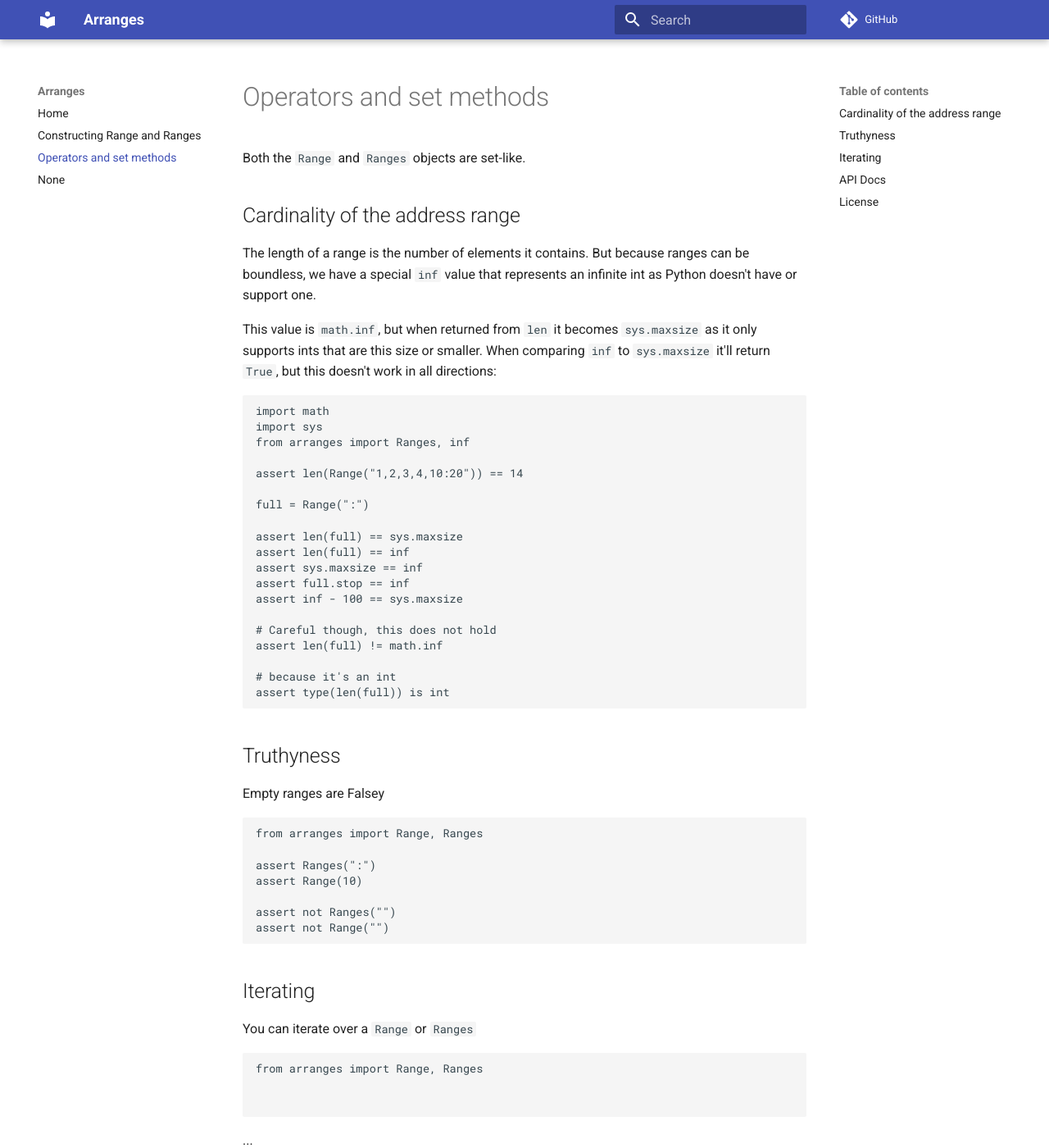
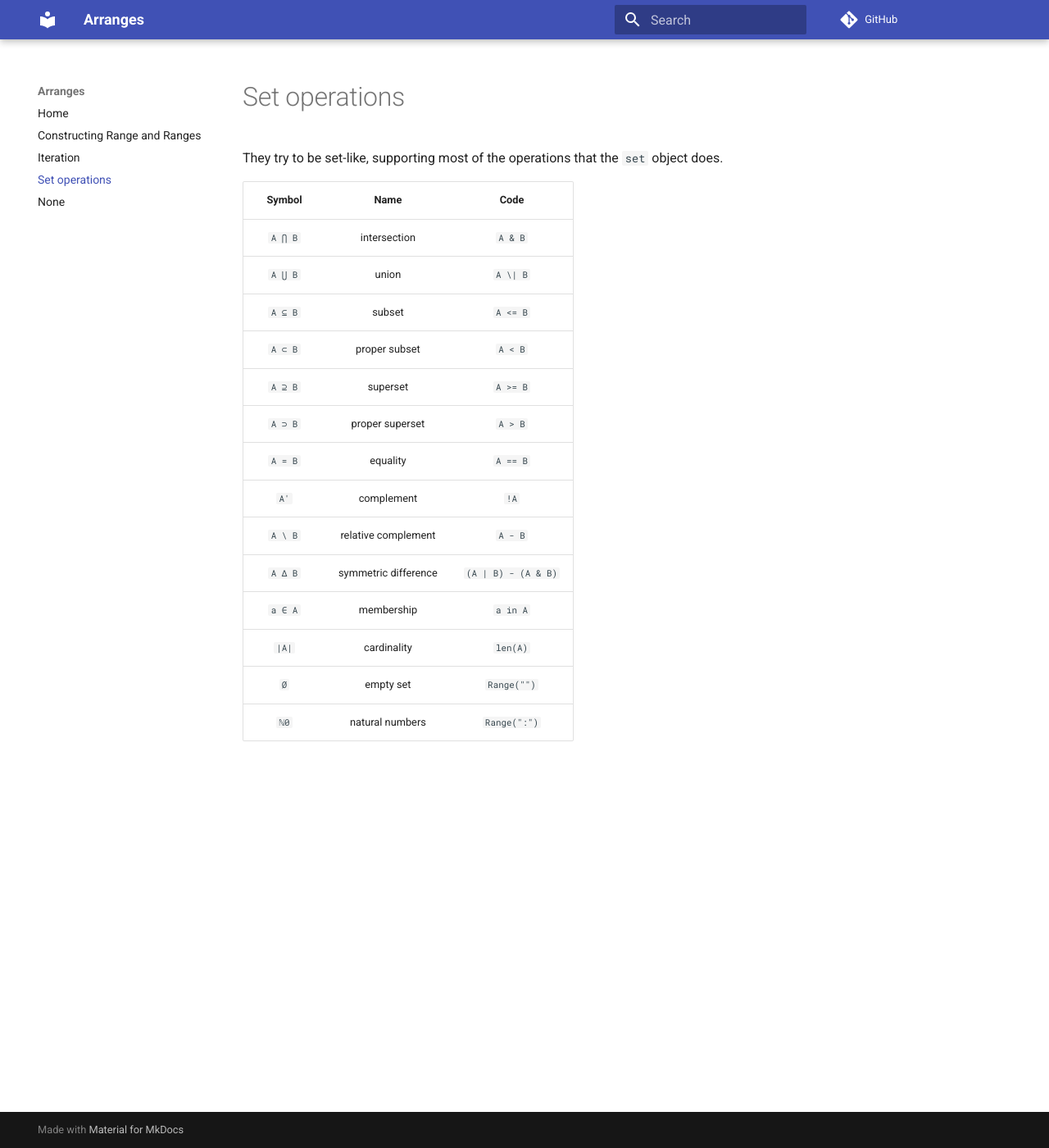
Before and after one commit to bitplane/arranges, an MkDocs documentation site: the page built from docs/operators.md, in a window 1280 px wide and 1400 px high. Shown: the whole window at 82% size. Built offline with MkDocs 1.6.1 and Material for MkDocs 9.7.7, drawn with Linux system fonts in a browser that asks for light colours; comment, search, counter and statistics services are not loaded; some of the changed text lies outside the part shown.

Commit message:
set docs

````diff
--- a/docs/operators.md
+++ b/docs/operators.md
@@ -1,146 +1,21 @@
-# Operators and set methods
+# Set operations
 
-Both the `Range` and `Ranges` objects are set-like.
+They try to be set-like, supporting most of the operations that the `set`
+object does.
 
-## Cardinality of the address range
-
-The length of a range is the number of elements it contains. But because ranges
-can be boundless, we have a special `inf` value that represents an infinite int
-as Python doesn't have or support one.
-
-This value is `math.inf`, but when returned from `len` it becomes `sys.maxsize`
-as it only supports ints that are this size or smaller. When comparing `inf` to
-`sys.maxsize` it'll return `True`, but this doesn't work in all directions:
-
-```python
-import math
-import sys
-from arranges import Ranges, inf
-
-assert len(Range("1,2,3,4,10:20")) == 14
-
-full = Range(":")
-
-assert len(full) == sys.maxsize
-assert len(full) == inf
-assert sys.maxsize == inf
-assert full.stop == inf
-assert inf - 100 == sys.maxsize
-
-# Careful though, this does not hold
-assert len(full) != math.inf
-
-# because it's an int
-assert type(len(full)) is int
-```
-
-## Truthyness
-
-Empty ranges are Falsey
-
-```python
-from arranges import Range, Ranges
-
-assert Ranges(":")
-assert Range(10)
-
-assert not Ranges("")
-assert not Range("")
-```
-
-## Iterating
-
-You can iterate over a `Range` or `Ranges`
-
-```python
-from arranges import Range, Ranges
-
-
-```
-
-...
-
-```python
-from arranges import Range, Ranges, inf
-
-first_100 = Ranges(":100")
-next_100 = Range("100:200")
-third_100 = Range("200:300")
-
-full_range = Range(":")
-
-# The | operator combines Range or Ranges, returning a new instance.
-first_200 = first_100 | next_100
-
-# len() works
-assert len(first_100) == len(second_100) == 100
-assert len(first_100 | third_100) == 200
-
-# inf is a special value, a float that is equal to as math.inf but returns
-# sys.maxsize when returned by len(), which can't be bigger than that.
-assert len(full_range) != math.inf
-assert len(full_range) == inf
-assert len(full_range) == sys.maxsize
-assert full_range.stop == inf == math.inf
-assert sys.maxsize == inf
-
-# use the in operator to test membership
-assert first_100 in first_200
-
-
-
-
-assert not Range("") # empty ranges are falsey
-
-assert not first_100.overlaps(next_100) # use overlaps() to test for overlap
-assert first_100.adjacent(next_100) # use adjacent() to test for adjacency
-assert first_100.adjacent(
-
-# todo:
-#
-# use "-" to remove a range from another
-# implement & operator
-# implement | operator
-#
-
-
-
-len(s)                       - number of elements in set s (cardinality)
-x in s                       - test for membership
-
-x not in s                   - all not in
-isdisjoint(other)
-
-issubset(other)              - all in
-set <= other
-
-set < other                  - not equal, but all in
-
-issuperset(other)            -
-set >= other                 - all in
-
-set > other                  - >= and not ==
-
-union(*others)               - combine them (plus)
-set | other
-
-intersection(*others)        -
-set & other
-
-difference(*others)          - remove it
-set - other
-
-symmetric_difference(other)  - in either but not both.
-set ^ other
-```
-
-```python
-from arranges import Ranges
-```
-
-## API Docs
-
-## License
-
-WTFPL with one additional clause: don't blame me. Free as in freedom from
-legalese.
+| **Symbol** |       **Name**       |       **Code**       |
+|:----------:|:--------------------:|:--------------------:|
+| `A ⋂ B`    | intersection         | `A & B`              |
+| `A ⋃ B`    | union                | `A \| B`             |
+| `A ⊆ B`    | subset               | `A <= B`             |
+| `A ⊂ B`    | proper subset        | `A < B`              |
+| `A ⊇ B`    | superset             | `A >= B`             |
+| `A ⊃ B`    | proper superset      | `A > B`              |
+| `A = B`    | equality             | `A == B`             |
+| `A'`       | complement           | `!A`                 |
+| `A \ B`    | relative complement  | `A - B`              |
+| `A ∆ B`    | symmetric difference | `(A | B) - (A & B)`  |
+| `a ∈ A`    | membership           | `a in A`             |
+| `|A|`      | cardinality          | `len(A)`             |
+| `Ø`        | empty set            | `Range("")`          |
+| `ℕ0`       | natural numbers      | `Range(":")`         |
--- a/mkdocs.yml
+++ b/mkdocs.yml
@@ -11,5 +11,6 @@ theme:
 nav:
  - 'index.md'
  - 'construction.md'
+ - 'iteration.md'
  - 'operators.md'
  - 'pydoc.md'
````
Also changed, not shown: docs/iteration.md (added, +56 -0 lines).
